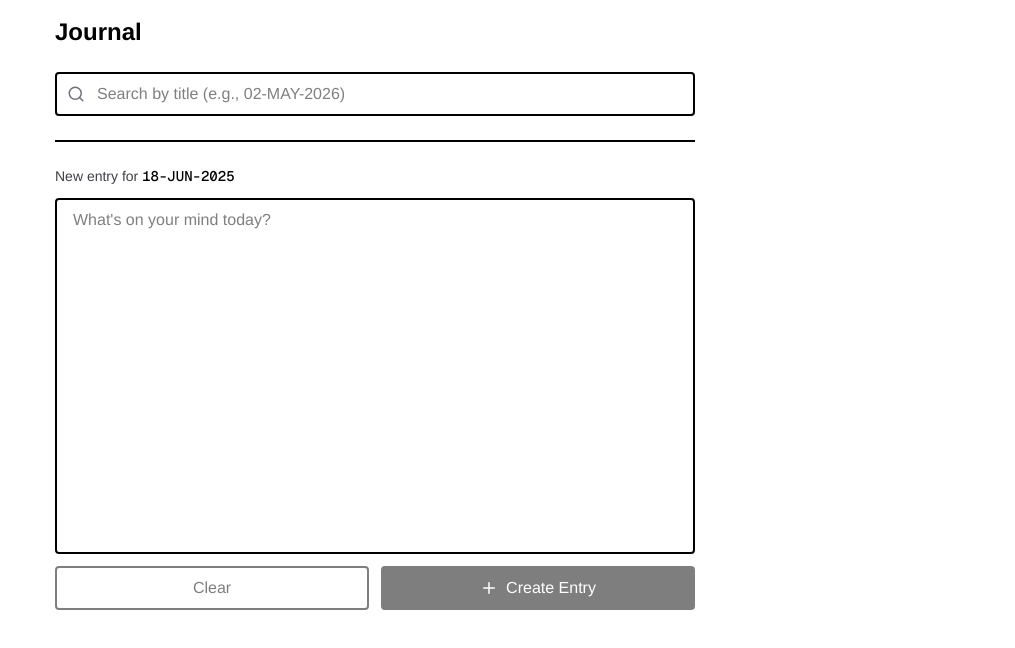
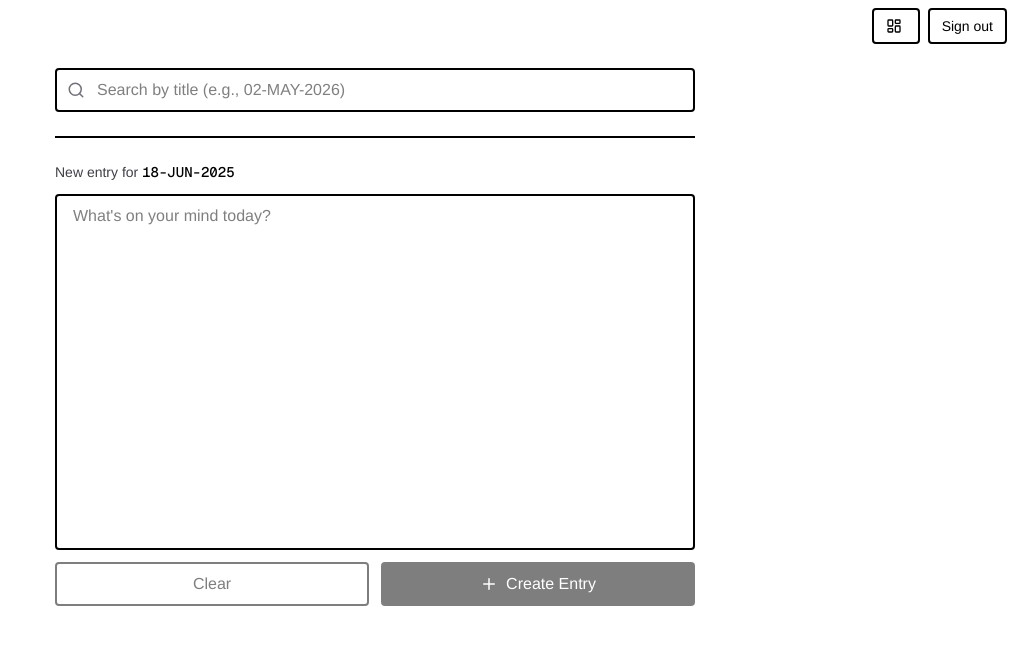
Before and after one commit to kapillohani023/streaks, a Next.js app: page /journal in a window 1280 px wide. Shown: the top 648 px of the page, without its empty margins (265-1280 px from the left). Built offline with nearby package versions, Linux system fonts and the light colour scheme; no server answers.

Commit message:
refactor: reorganize JournalContent layout and enhance navigation with dashboard and sign-out buttons

```diff
--- a/components/JournalContent.tsx
+++ b/components/JournalContent.tsx
@@ -1,7 +1,10 @@
 "use client";
 import { useMemo, useState } from "react";
+import { LayoutDashboard } from "lucide-react";
+import { useRouter } from "next/navigation";
+import { signOut } from "next-auth/react";
 import { JournalEntry } from "@/types/journal-entry";
-import { SsTypography } from "@/components/ui/SsTypography";
+import { SsButton } from "@/components/ui/SsButton";
 import { JournalSearchBar } from "@/components/journal/JournalSearchBar";
 import { JournalSearchResults } from "@/components/journal/JournalSearchResults";
 import { JournalEntryForm } from "@/components/journal/JournalEntryForm";
@@ -11,6 +14,7 @@ interface JournalContentProps {
 }
 
 export function JournalContent({ entries }: JournalContentProps) {
+  const router = useRouter();
   const [query, setQuery] = useState("");
 
   const filtered = useMemo(() => {
@@ -21,9 +25,26 @@ export function JournalContent({ entries }: JournalContentProps) {
 
   return (
     <div className="flex h-full min-h-0 w-full overflow-y-auto bg-white text-black">
+      <div className="flex flex-1 flex-col">
+        <div className="flex w-full justify-end space-x-2 p-2">
+          <SsButton
+            onClick={() => router.push("/dashboard")}
+            variant="secondary"
+            size="sm"
+            aria-label="Go to dashboard"
+          >
+            <LayoutDashboard className="mr-1" size={16} />
+          </SsButton>
+          <SsButton
+            onClick={() => signOut()}
+            variant="secondary"
+            size="sm"
+          >
+            Sign out
+          </SsButton>
+        </div>
+
         <div className="mx-auto flex w-full max-w-2xl flex-1 flex-col gap-6 p-4">
-        <SsTypography variant="h3">Journal</SsTypography>
-
           <div className="relative">
             <JournalSearchBar value={query} onChange={setQuery} />
             {query.trim() && (
@@ -38,5 +59,6 @@ export function JournalContent({ entries }: JournalContentProps) {
           <JournalEntryForm />
         </div>
       </div>
+    </div>
   );
 }
```
Lines whose indentation alone changed are shown as unchanged.
